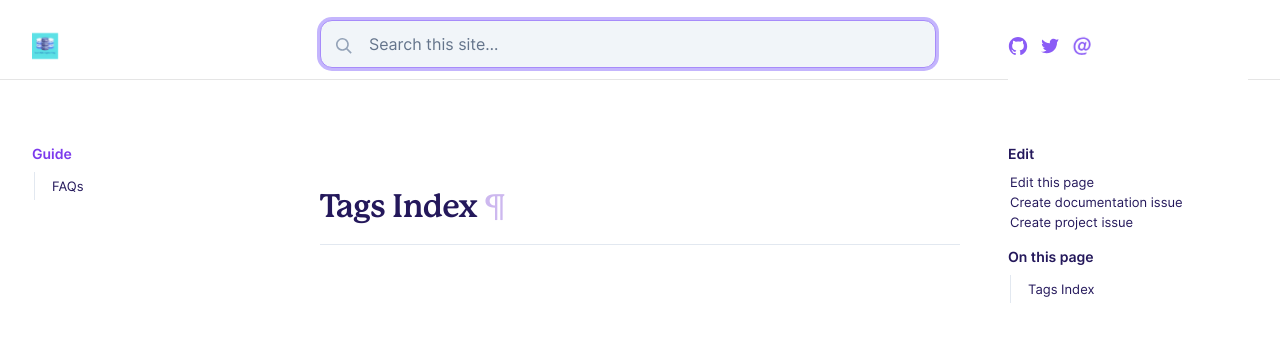
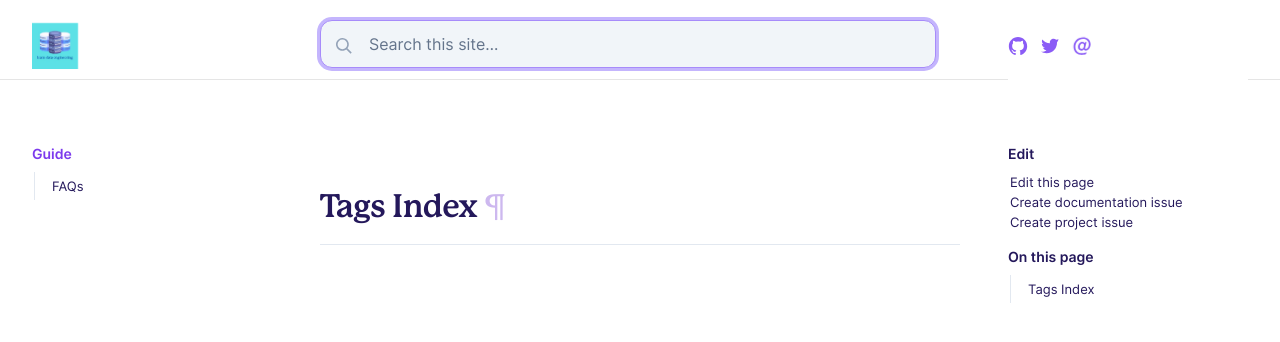
Before and after one commit to learndataengineering/learndataengineering.guide, a Jekyll site: the page built from pages/tags.html, in a window 1280 px wide. Shown: the top 342 px of the page. Built offline with Jekyll 4.4.1, drawn with Linux system fonts in a browser that asks for light colours.

Commit message:
Change logo image resolution

```diff
--- a/_includes/logo-menu.html
+++ b/_includes/logo-menu.html
@@ -2,7 +2,7 @@
                <a href="{{ site.baseurl }}/">
                   <img src="../assets/img/learndataengineeringlogo-small.jpg"
                      alt="learn data engineering logo"
-                     width="50" height="50"
+                     width="70" height="70"
                      style = "top:-35px; left:35px" class="DocSearch-Button-Container">
                </a>
             </nav>
```
